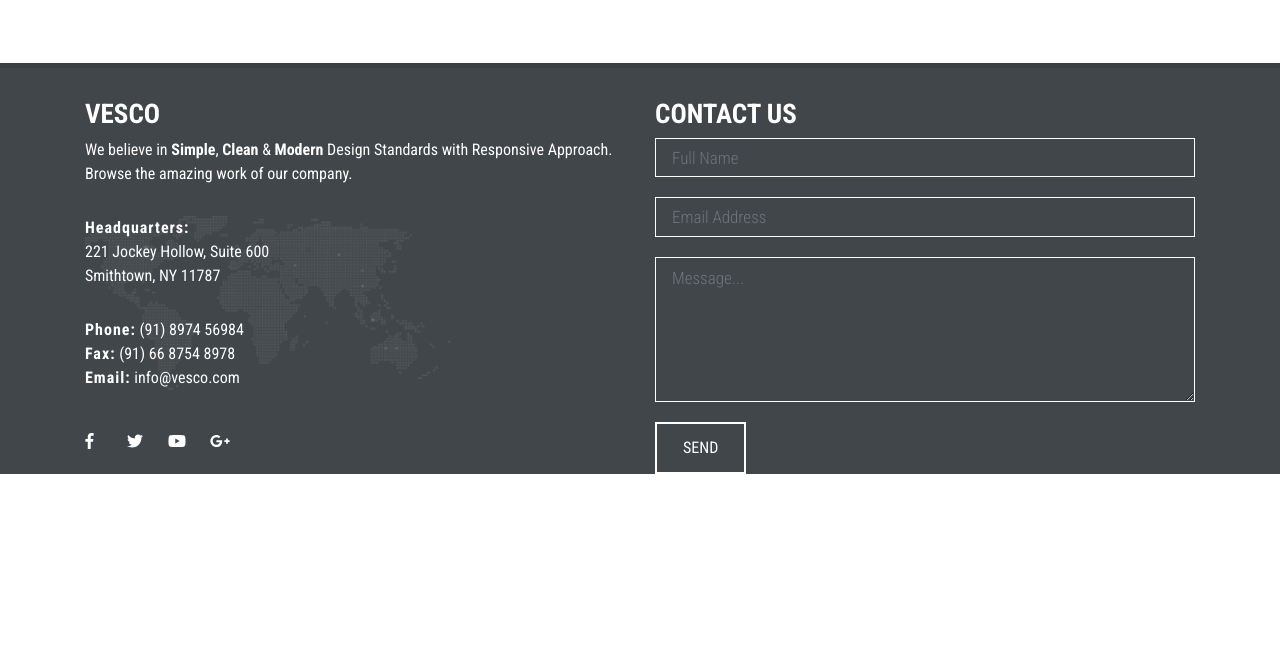
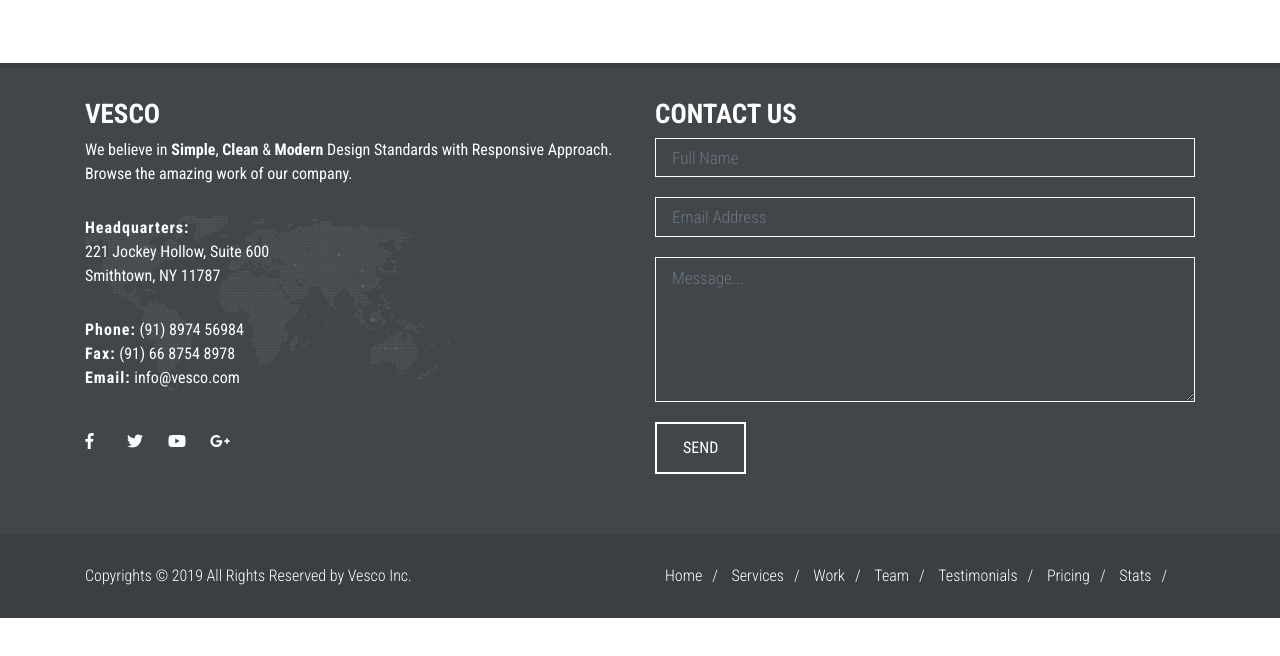
Before and after one commit to WesGtoX/modern-responsive-website, a plain HTML site: page index.html in a window 1280 px wide. Shown: the part 6003-6659 px from the top of the page. After the commit the page ends 6621 px from the top, so only its background shows below. Drawn offline with nearby package versions, Linux system fonts and the light colour scheme.

Commit message:
adding section footer and style

```diff
--- a/index.html
+++ b/index.html
@@ -649,6 +649,32 @@
                 </div>
             </div>
         </div>
+
+        <div id="footer-bottom">
+            <div class="container">
+                <div class="row">
+                    <div class="col-md-6">
+                        <div id="footer-copyrights">
+                            <p>Copyrights &copy; 2019 All Rights Reserved by Vesco Inc.</p>
+                        </div>
+                    </div>
+                    <div class="col-md-6">
+                        <div id="footer-menu">
+                            <ul>
+                                <li><a href="#home">Home</a>/</li>
+                                <li><a href="#services">Services</a>/</li>
+                                <li><a href="#work">Work</a>/</li>
+                                <li><a href="#team">Team</a>/</li>
+                                <li><a href="#testimonials">Testimonials</a>/</li>
+                                <li><a href="#pricing">Pricing</a>/</li>
+                                <li><a href="#stats">Stats</a>/</li>
+                            </ul>
+                        </div>
+                    </div>
+                </div>
+            </div>
+        </div>
+
     </footer>
 
 
@@ -666,10 +692,6 @@
             </div>
         </div>
     </section> -->
-
-
-
-    <br><br><br><br><br><br><br><br><br><br><br><br><br><br><br><br><br><br><br><br><br><br><br><br><br><br>
 
 
     <!-- jQuery -->
--- a/static/css/style.css
+++ b/static/css/style.css
@@ -559,4 +559,48 @@ form .form-control:focus {
 }
 
 /* ==================================================== */
+/* ====================== FOOTER ====================== */
 /* ==================================================== */
+#footer-bottom {
+    background-color: rgba(0, 0, 0, 0.1);
+    padding: 30px 0;
+    margin-top: 60px;
+
+}
+
+#footer-bottom p {
+    margin: 0;
+    color: #ffffff;
+}
+
+#footer-menu {
+    float: left;
+    color: #ffffff;
+    font-size: 16px;
+    font-weight: 300;
+}
+
+#footer-menu ul {
+    list-style-type: none;
+    padding-left: 0;
+    margin: 0;
+}
+
+#footer-menu ul li {
+    display: inline-block;
+}
+
+#footer-menu a {
+    color: #ffffff;
+    font-size: 16px;
+    font-weight: 300;
+    margin: 0 10px;
+    text-decoration: none;
+}
+
+#footer-menu a:hover {
+    color: #34c6d3;
+}
+
+/* ==================================================== */
+/* ==================================================== */
```
